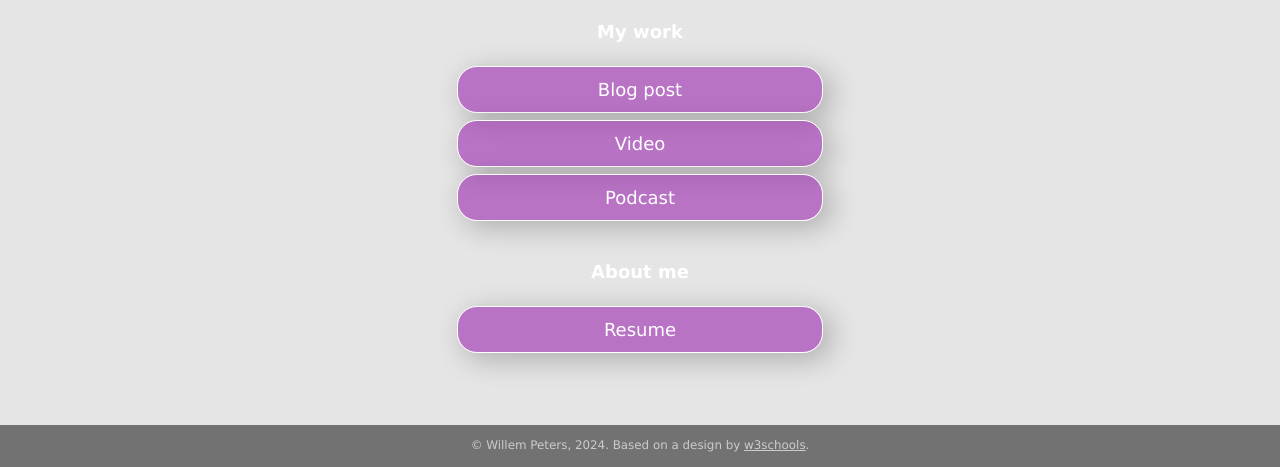
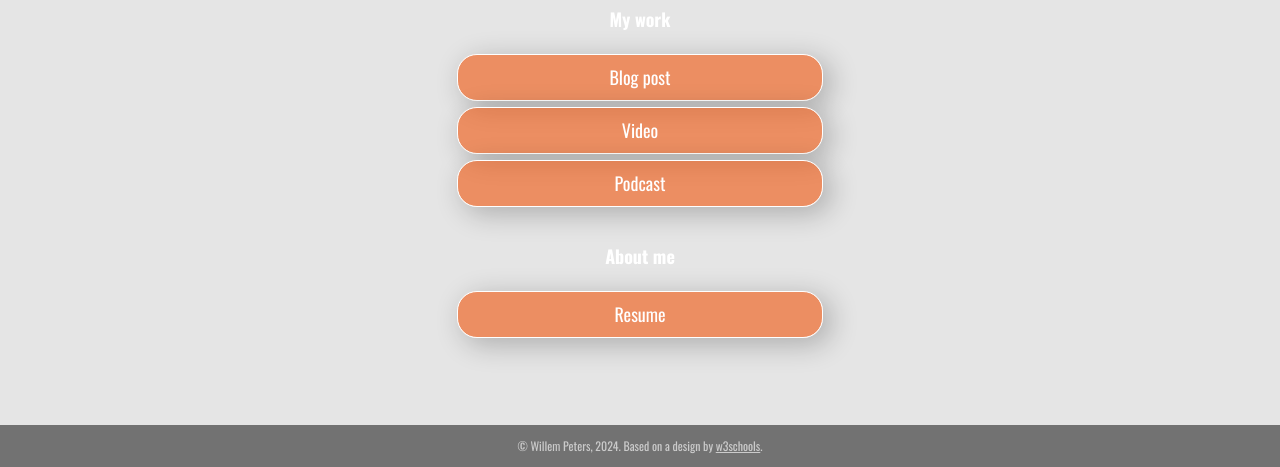
Before and after one commit to petersw21/petersw21.github.io, a plain HTML site: page index.html in a window 1280 px wide. Shown: the part 333-800 px from the top of the page. Drawn offline with nearby package versions, Linux system fonts and the light colour scheme.

Commit message:
fontsandcolors

```diff
--- a/css/style.css
+++ b/css/style.css
@@ -1,8 +1,8 @@
 :root {
     --primaryText: #fff;
     --secondaryText: #ff015e;
-    --primary: rgba(156, 39, 176, .60);
-    --secondary: rgba(255, 1, 94, .60);
+    --primary: rgba(240, 84, 11, 0.6);
+    --secondary: rgba(122, 12, 12, 0.6);
     --buttonHover: rgba(156, 39, 176, .40);
     --smallButtonHover: rgba(0, 0, 0, .25);
 }
@@ -34,7 +34,7 @@ body {
     background-attachment: fixed;
     /* Resizes the background image to cover the entire container */
     background-size: cover;
-    font-family: Futura, Verdana, sans-serif;
+    font-family: "Oswald", sans-serif;
     line-height: 1.5;
     font-size: 18px;
     display: flex;
--- a/index.html
+++ b/index.html
@@ -8,6 +8,9 @@
   <!-- Add your name below -->
   <title>Willem Peters</title>
   <link rel="stylesheet" href="css/style.css">
+  <link rel="preconnect" href="https://fonts.googleapis.com">
+<link rel="preconnect" href="https://fonts.gstatic.com" crossorigin>
+<link href="https://fonts.googleapis.com/css2?family=Oswald:wght@200..700&display=swap" rel="stylesheet">
 </head>
 
 <body class="main-text-color">
```
